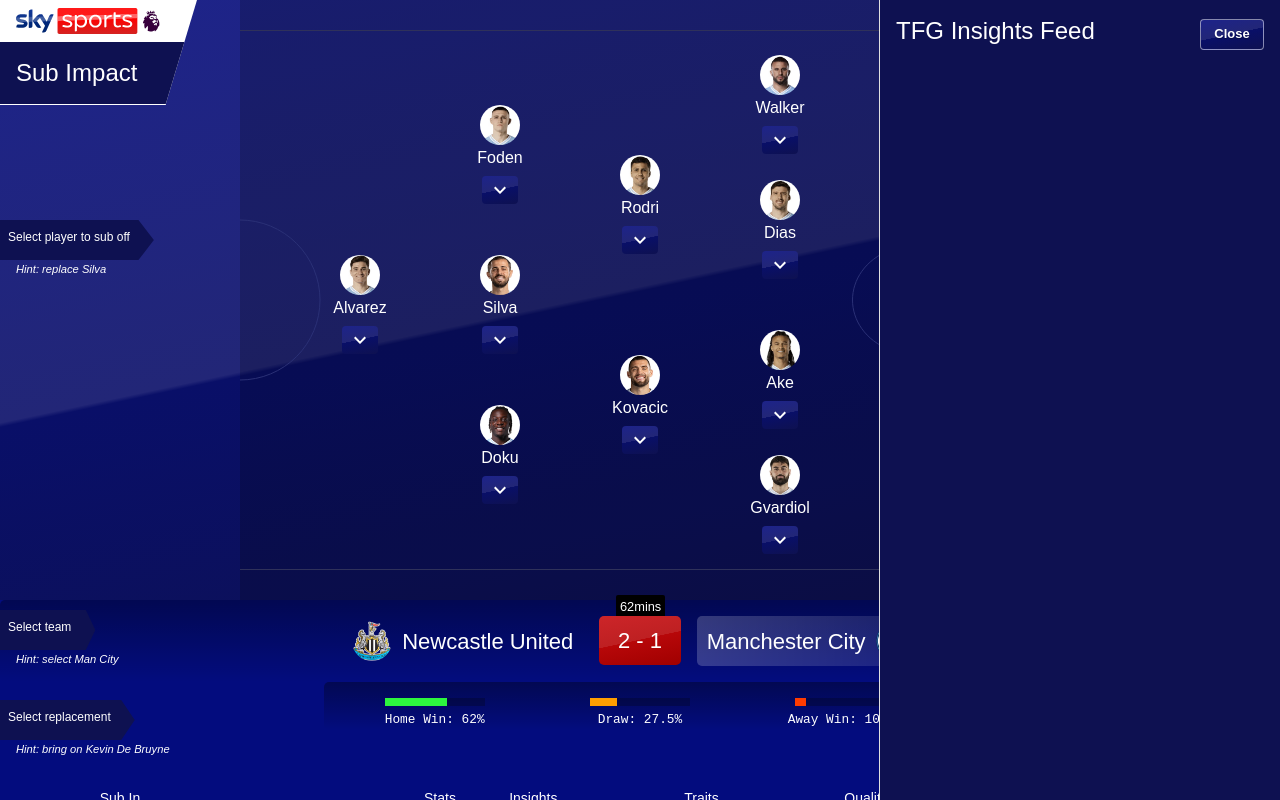
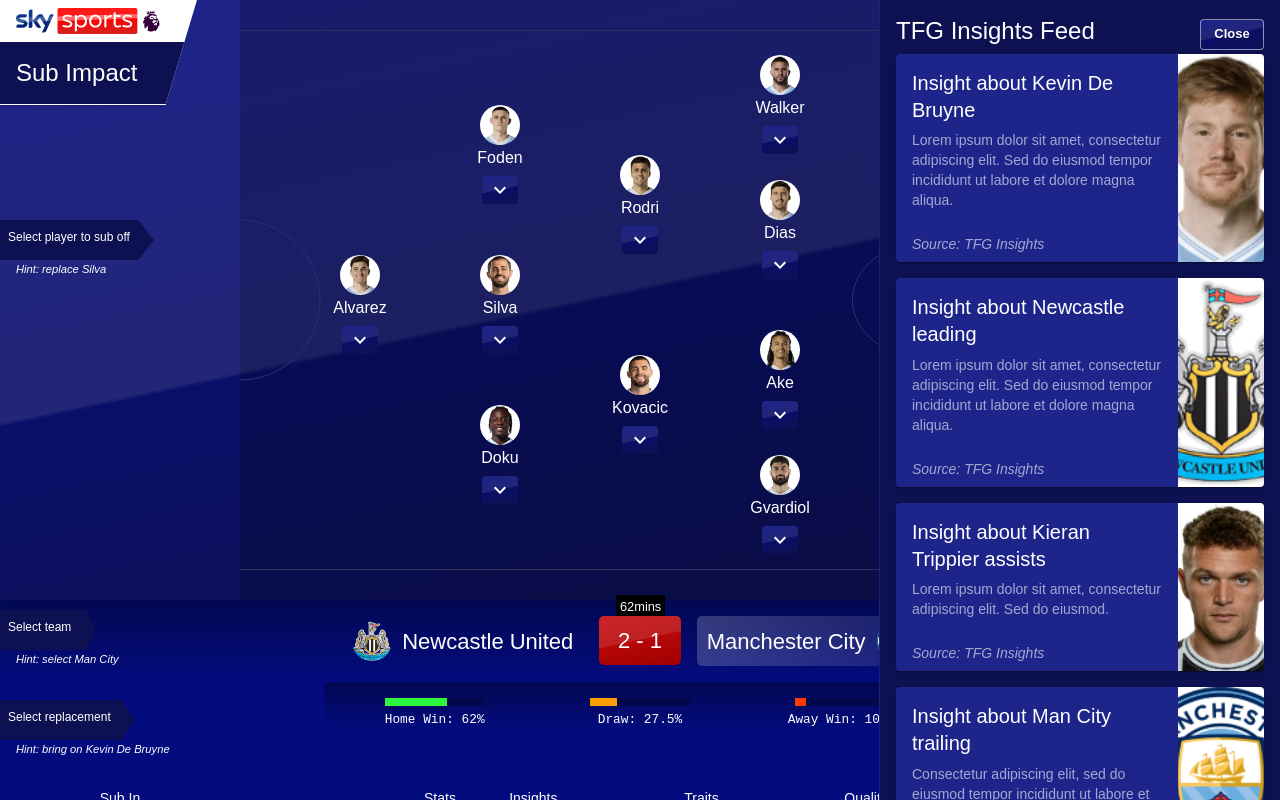
Before and after one commit to andyshora/tfg-rfp-m4, a React (Create React App) app: page / in a window 1280 px wide. Both pictures are taken after a click on the element "Open TFG Insights". Shown: the top 800 px of the page. Built offline with nearby package versions, Linux system fonts and the light colour scheme; a web font is replaced by a local one.

Commit message:
Insights feed cards

```diff
--- a/src/App.js
+++ b/src/App.js
@@ -1,17 +1,19 @@
 import * as React from "react";
 import { ThemeProvider, createTheme } from "@mui/material/styles";
 
-import CssBaseline from "@mui/material/CssBaseline";
 import SubImpactSim from "./components/SubImpactSim";
-import SwipeableDrawer from "@mui/material/SwipeableDrawer";
+import { CssBaseline, SwipeableDrawer } from "@mui/material";
 
 import "./styles/_vars-sports.css";
 import "./styles/_global.css";
 
 import SkyTextFont from "./styles/fonts/sky-regular.woff";
-import { Button, Typography } from "@mui/material";
+import { Button, Grid, Typography } from "@mui/material";
 
 import { AppWrap, FeedHandleWrap, FeedWrap } from "./App.styles";
+
+import InsightCard from "./components/InsightCard";
+import { tfgInsightsData } from "./data";
 
 const fgLight = "#fff";
 const skyPlPrimary = "#030c7e";
@@ -90,6 +92,14 @@
     },
   },
   components: {
+    MuiPaper: {
+      styleOverrides: {
+        root: {
+          backgroundColor: "#1d258b",
+          color: "white",
+        },
+      },
+    },
     MuiCssBaseline: {
       styleOverrides: `
         @font-face {
@@ -183,6 +193,15 @@
             <Typography variant="h4" component="h4" gutterBottom>
               TFG Insights Feed
             </Typography>
+            <Grid container spacing={2}>
+              {tfgInsightsData.map((insight, i) => (
+                <Grid item xs={12} key={`insight-${i}`}>
+                  <InsightCard heading={insight.heading} img={insight.img}>
+                    {insight.content}
+                  </InsightCard>
+                </Grid>
+              ))}
+            </Grid>
           </FeedWrap>
         </SwipeableDrawer>
       </AppWrap>
--- /dev/null
+++ b/src/components/InsightCard.js
@@ -0,0 +1,45 @@
+import * as React from "react";
+import {
+  Box,
+  Card,
+  CardContent,
+  CardMedia,
+  CardActions,
+  Typography,
+} from "@mui/material";
+
+export default function InsightCard({
+  heading = "Heading",
+  img = "",
+  children = null,
+}) {
+  return (
+    <Card sx={{ display: "flex" }}>
+      <Box sx={{ display: "flex", flexDirection: "column" }}>
+        <CardContent sx={{ flex: "1 0 auto" }}>
+          <Typography gutterBottom variant="h5" component="div">
+            {heading}
+          </Typography>
+          <Typography variant="body2" color={"rgb(255 255 255 / 60%)"}>
+            {children}
+          </Typography>
+        </CardContent>
+        <CardActions sx={{ pl: 2 }}>
+          <Typography
+            variant="body2"
+            color={"rgb(255 255 255 / 60%)"}
+            style={{ fontStyle: "italic" }}
+          >
+            Source: TFG Insights
+          </Typography>
+        </CardActions>
+      </Box>
+      <CardMedia
+        component="img"
+        sx={{ width: 86, minHeight: 140, background: "white" }}
+        image={img}
+        alt=""
+      />
+    </Card>
+  );
+}
--- a/src/data/index.js
+++ b/src/data/index.js
@@ -6,6 +6,33 @@
   const img = image ? image : `${name.toLowerCase()}.jpg`;
   return { name, image: img, x, y, tags, recentGames, impactOnMatch, quality };
 }
+
+export const tfgInsightsData = [
+  {
+    heading: "Insight about Kevin De Bruyne",
+    img: "/assets/images/players/kdb.jpg",
+    content:
+      "Lorem ipsum dolor sit amet, consectetur adipiscing elit. Sed do eiusmod tempor incididunt ut labore et dolore magna aliqua.",
+  },
+  {
+    heading: "Insight about Newcastle leading",
+    img: "/assets/images/clubs/newcastle.png",
+    content:
+      "Lorem ipsum dolor sit amet, consectetur adipiscing elit. Sed do eiusmod tempor incididunt ut labore et dolore magna aliqua.",
+  },
+  {
+    heading: "Insight about Kieran Trippier assists",
+    img: "/assets/images/players/trippier.jpg",
+    content:
+      "Lorem ipsum dolor sit amet, consectetur adipiscing elit. Sed do eiusmod.",
+  },
+  {
+    heading: "Insight about Man City trailing",
+    img: "/assets/images/clubs/city.png",
+    content:
+      "Consectetur adipiscing elit, sed do eiusmod tempor incididunt ut labore et dolore magna aliqua.",
+  },
+];
 
 export const subInsights = {
   "Kevin De Bruyne": [
```
